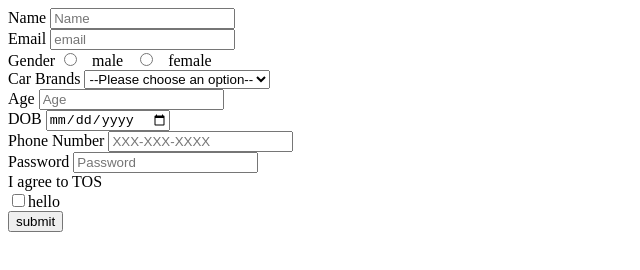
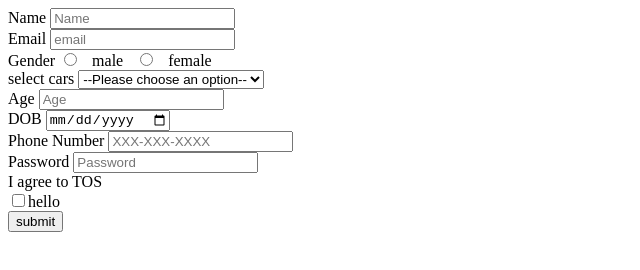
Before and after one commit to acciojob/signup-form-car-Jaimitra, a website: page main.html in a window 1280 px wide. Shown: the full height of the page, 0-640 px from the left. Drawn offline with Linux system fonts and the light colour scheme.

Commit message:
created a submission

```diff
--- a/main.html
+++ b/main.html
@@ -20,7 +20,7 @@
         <input type="radio" id="gender_m" name="gender" required value="female">
         <label for="gender_f">female</label>
 		</div>
-		<label for="cars">Car Brands</label>
+		<label for="cars">select cars</label>
 		<select required>
 			<option value="">--Please choose an option--</option>
 			<option value="Bugati">Bugati</option>
```
